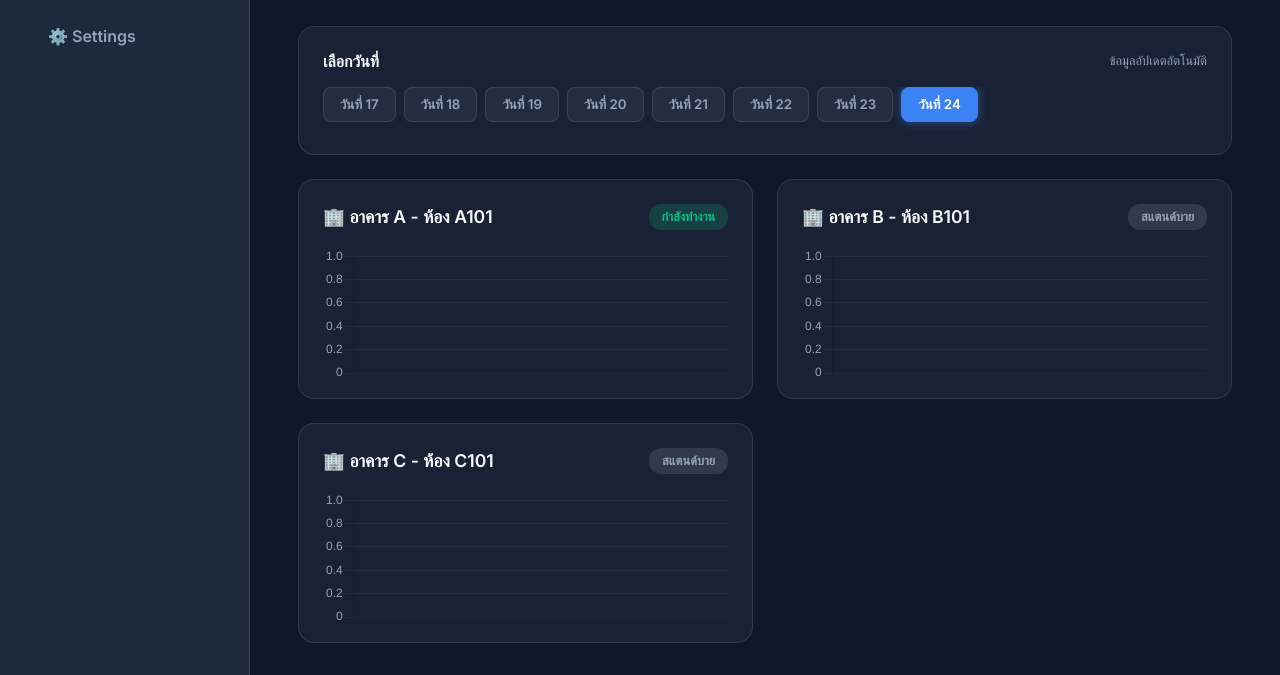
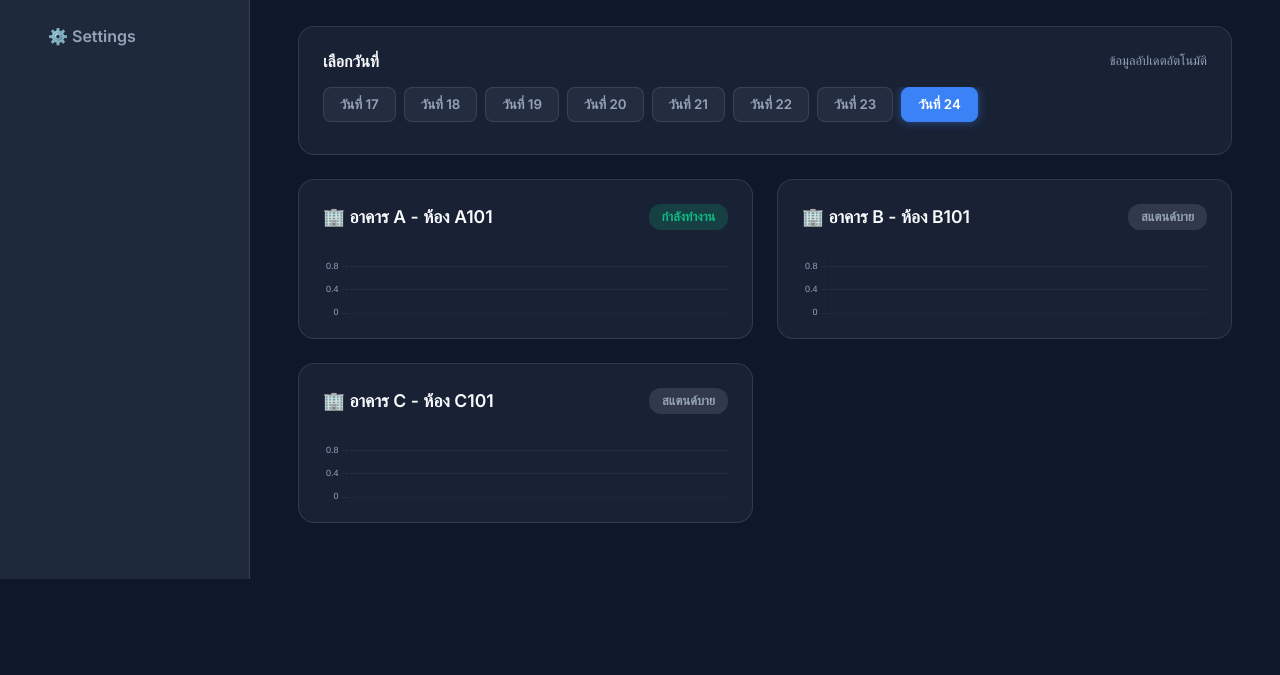
Before and after one commit to teeraworawuth-ai/energy-dashboard, a website: page index.html in a window 1280 px wide. Shown: the part 221-896 px from the top of the page. After the commit the page ends 800 px from the top, so only its background shows below. Drawn offline with nearby package versions, Linux system fonts and the light colour scheme; some packages are replaced by stand-ins of ours; no server answers; a script that the page names is missing.

Commit message:
Add files via upload

```diff
--- a/app.js
+++ b/app.js
@@ -96,16 +96,15 @@ const commonOptions = {
         },
         zoom: {
             pan: {
-                enabled: true,
-                mode: 'x',
-                threshold: 20 // ป้องกันนิ้วติดกราฟเวลารูดจอขึ้นลง ต้องตั้งใจไถซ้ายขวาจริงๆ ถึงจะเลื่อนกราฟ
+                enabled: false, // ปิดการเลื่อนกราฟด้วยนิ้วเดียว เพื่อให้เลื่อนหน้าจอขึ้นลงได้อย่างอิสระ 100%
+                mode: 'x'
             },
             zoom: {
                 wheel: {
                     enabled: true,
                 },
                 pinch: {
-                    enabled: true
+                    enabled: true // ยังสามารถใช้ 2 นิ้วถ่างซูมกราฟได้ตามปกติ
                 },
                 mode: 'x'
             }
@@ -118,7 +117,10 @@ const commonOptions = {
         },
         y: {
             grid: { color: 'rgba(255, 255, 255, 0.05)' },
-            ticks: { color: '#94a3b8' },
+            ticks: {
+                color: '#94a3b8',
+                font: { size: 9 } // ลดขนาดตัวเลขแกน Y ไม่ให้ซ้อนทับกัน
+            },
             beginAtZero: true
         }
     },
@@ -322,8 +324,8 @@ async function fetchAndRenderData() {
 // Initialize on load
 document.addEventListener('DOMContentLoaded', () => {
     charts['A101'] = initChart('chart-A101', '#3b82f6'); // Blue
-    charts['B101'] = initChart('chart-B101', '#10b981'); // Green
-    charts['C101'] = initChart('chart-C101', '#f59e0b'); // Yellow
+    charts['B101'] = initChart('chart-B101', '#3b82f6'); // Blue
+    charts['C101'] = initChart('chart-C101', '#3b82f6'); // Blue
 
     renderDateButtons();
     fetchAndRenderData();
--- a/style.css
+++ b/style.css
@@ -157,7 +157,7 @@ h1 {
 }
 
 .chart-container {
-    height: 220px;
+    height: 160px;
     display: flex;
     flex-direction: column;
 }
@@ -299,7 +299,7 @@ h1 {
     }
 
     .chart-container {
-        height: 200px;
+        height: 140px;
     }
 
     .sidebar {
```
